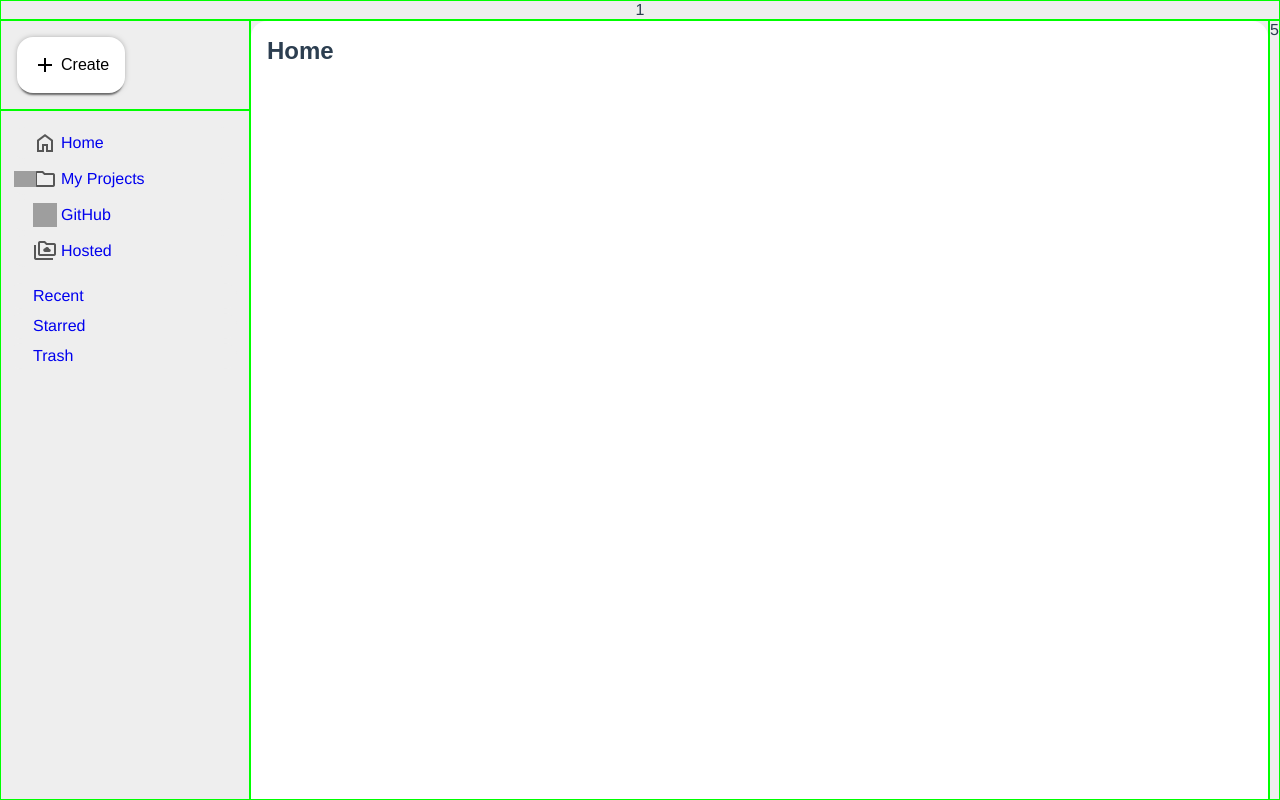
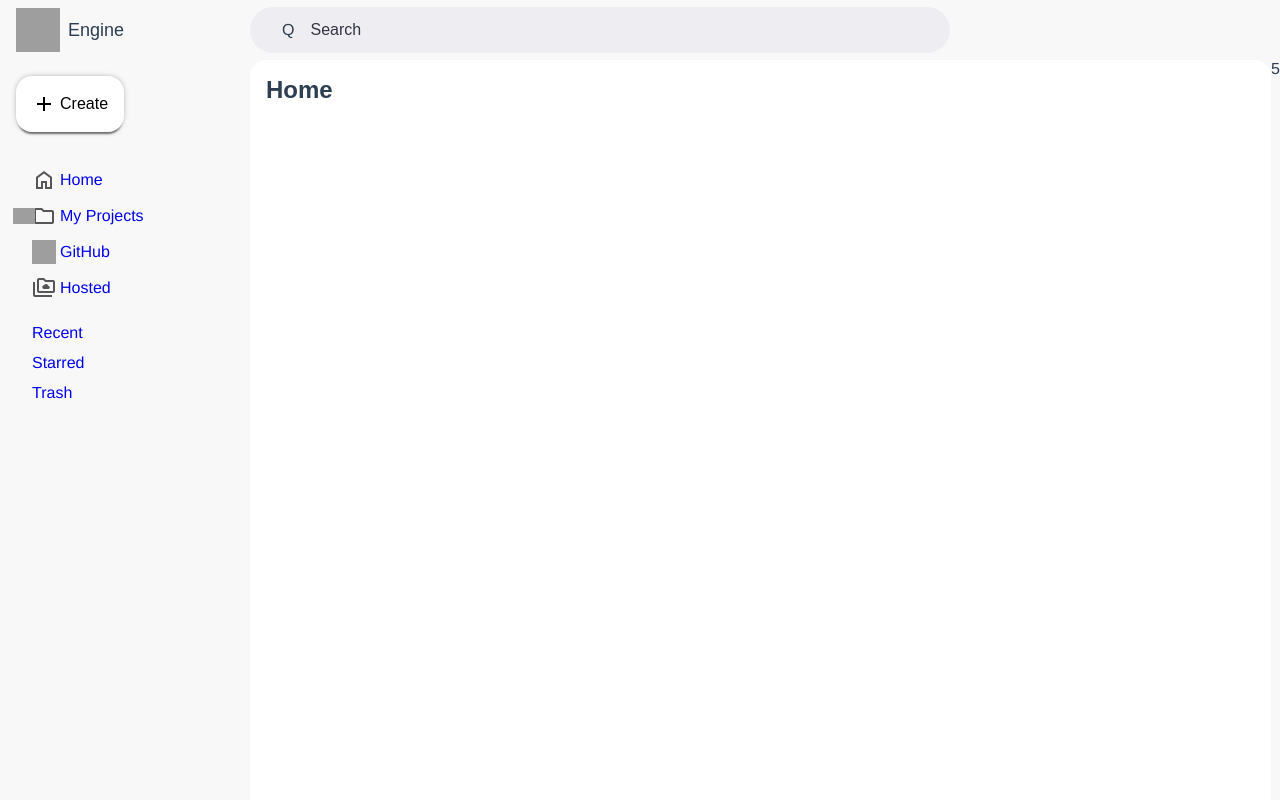
Before and after one commit to JNoad/web_builder_ui, a Vue app: page / in a window 1280 px wide. Built offline with nearby package versions, Linux system fonts and the light colour scheme; grey boxes are pictures that could not be loaded.

Commit message:
Search Bar

```diff
--- a/src/App.vue
+++ b/src/App.vue
@@ -1,6 +1,6 @@
 <template>
     <div class="layout-grid">
-        <div>1</div>
+        <Header/>
         <CreateButton/>
         <SideBar/>
         <div>
@@ -12,11 +12,13 @@
 </template>
 
 <script>
+import Header from '@/components/Header.vue';
 import SideBar from '@/components/SideBar.vue';
 import CreateButton from './components/CreateButton.vue';
 
 export default {
     components: {
+        Header,
         SideBar,
         CreateButton
     }
@@ -28,6 +30,7 @@ export default {
 *, ::before, ::after {
     margin: 0; padding: 0;
     box-sizing: border-box;
+    text-align: start;
 }
 
 #app {
@@ -37,7 +40,7 @@ export default {
     text-align: center;
     color: #2c3e50;
     overflow: hidden;
-    background-color: #eee;
+    background-color: #f8f8f8;
 }
 
 nav {
@@ -66,7 +69,7 @@ nav a.router-link-exact-active {
     grid-template-rows: auto auto auto 1fr;
 
     > * {
-        border: 1px solid lime;
+        // border: 1px solid lime;
         // width: 100%; height: 100%;
         overflow: hidden;
         &:nth-child(1) {
--- a/src/assets/scss/global.scss
+++ b/src/assets/scss/global.scss
@@ -8,6 +8,12 @@
     right: $right;
 }
 
+@mixin flex-row ($justify: start, $align: center) {
+    display: flex; flex-direction: row;
+    justify-content: $justify;
+    align-items: $align;
+}
+
 @mixin flex-column ($justify: start, $align: center) {
     display: flex; flex-direction: column;
     justify-content: $justify;
--- a/src/components/CreateButton.vue
+++ b/src/components/CreateButton.vue
@@ -48,11 +48,15 @@ export default {
         font-size: 16px;
         box-shadow: 0 0 6px -2px rgba(0, 0, 0, 0.5), 0 4px 2px -2px rgba(0, 0, 0, 0.5);
         background-color: #fff;
+        cursor: pointer;
         span {
             margin-right: 4px;
         }
         &:active {
             box-shadow: inset 0 0 6px -2px rgba(0, 0, 0, 0.5), inset 0 4px 2px -2px rgba(0, 0, 0, 0.5);
+        }
+        &:hover {
+            background-color: mix(#fff, #ccf, 50%);
         }
     }
     .create-menu {
--- /dev/null
+++ b/src/components/Header.vue
@@ -0,0 +1,36 @@
+<template>
+    <header>
+        <div class="logo">
+            <img width="44" height="44" src="https://img.icons8.com/arcade/64/engine.png" alt="engine"/>
+            <span>Engine</span>
+        </div>
+        <SearchBar/>
+        <div>
+
+        </div>
+    </header>
+</template>
+<script>
+import SearchBar from './SearchBar.vue';
+export default {
+    components: {
+        SearchBar
+    }
+}
+</script>
+<style lang="scss">
+    header {
+        @include flex-row();
+        padding: 4px 0;
+        .logo {
+            padding: 4px 16px;
+            @include flex-row;
+            width: 250px;
+            span {
+                font-family: sans-serif;
+                font-size: large;
+                margin: 0 8px;
+            }
+        }
+    }
+</style>
--- /dev/null
+++ b/src/components/SearchBar.vue
@@ -0,0 +1,38 @@
+<template>
+    <div class="search-bar">
+        <div>Q</div>
+        <input type="search" placeholder="Search">
+    </div>
+</template>
+<script>
+export default {
+
+}
+</script>
+<style lang="scss">
+    .search-bar {
+        width: 700px;
+        background-color: #eeeef2;
+        border-radius: 100px;
+        @include flex-row;
+        overflow: hidden;
+        padding: 14px 16px;
+        &:has(input[type=search]:focus) {
+            background-color: #fff;
+            box-shadow: 0 0 4px -1px #333;
+        }
+        div {
+            padding: 0 16px;
+        }
+        input[type=search] {
+            width: 80%;
+            background-color: transparent;
+            outline: none;
+            border: none;
+            &::placeholder {
+                color: #334;
+                font-size: medium;
+            }
+        }
+    }
+</style>
--- a/src/components/SideBar.vue
+++ b/src/components/SideBar.vue
@@ -67,7 +67,7 @@ export default {
                 width: 100%;
                 margin: 4px; padding: 4px 24px;
                 border-radius: 16px;
-                background-color: #eee;
+                // background-color: #eee;
                 text-align: left;
                 list-style: none;
             }
```
